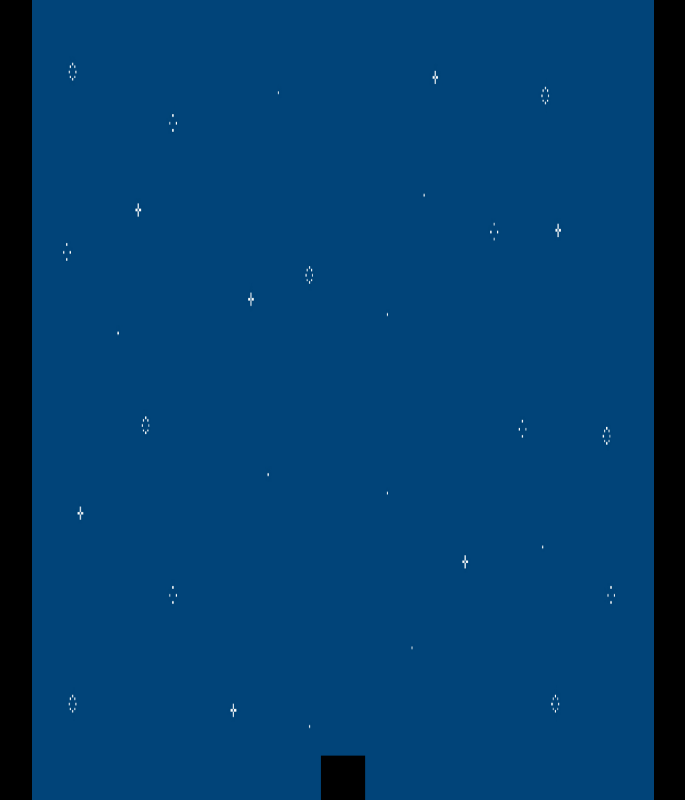
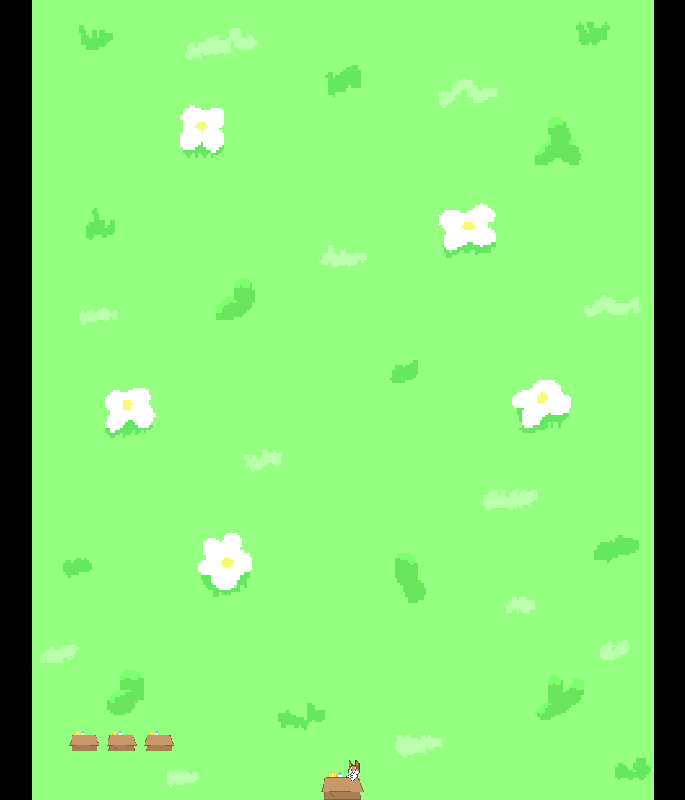
Before and after one commit to WilokyTech/agalag, a website with bundled scripts: page index.html in a window 1280 px wide. Both pictures are taken after a click on the element "New Game". Shown: the whole page, without its empty margins (297-982 px from the left). Built offline with nearby package versions, Linux system fonts and the light colour scheme.

Commit message:
implemented basic ship and projectile visuals, updated particle effect center on player destruction, implemnted bg image that will be changed

```diff
--- a/assets.js
+++ b/assets.js
@@ -51,7 +51,14 @@ export class Assets {
             heartRed: new ImageAsset(null, "./images/particles/heartRed.png"),
             sparkleLightYellow: new ImageAsset(null, "./images/particles/sparkleLightYellow.png"),
             sparkleYellow: new ImageAsset(null, "./images/particles/sparkleYellow.png"),
-            bgImg: new ImageAsset(null, "./images/bg.jpg")
+            playerShip1: new ImageAsset(null, "./images/cats/ship/1.png"),
+            playerShip2: new ImageAsset(null, "./images/cats/ship/2.png"),
+            emptyShip: new ImageAsset(null, "./images/cats/ship/emptyShip.png"),
+            milk: new ImageAsset(null, "./images/projectiles/milk.png"),
+            fish: new ImageAsset(null, "./images/projectiles/fish.png"),
+            yarn: new ImageAsset(null, "./images/projectiles/yarn.png"),
+            bgImg1: new ImageAsset(null, "./images/bg1.png"),
+            bgImg2: new ImageAsset(null, "./images/bg2.png")
         }
         this.loadAssets();
     }
@@ -61,8 +68,6 @@ export class Assets {
             await value.loadImage();
         }
 
-        //TODO: replace with animated background.
-        this.bgImg = this.images.bgImg.getImage();
         this.assetsFinishedLoading = true;
     }
 }
--- a/entities/projectile.js
+++ b/entities/projectile.js
@@ -1,3 +1,4 @@
+import { Assets } from "../assets.js";
 import { Velocity } from "../components/velocity.js";
 import { Entity } from "../entity.js";
 import { GameManager } from "../gameManager.js";
@@ -17,6 +18,9 @@ export class Projectile extends Entity {
     this.isFriendly = isFriendly;
 
     this.gameManager = GameManager.getInstance();
+
+    this.textureNum = Math.floor(Math.random() * 3);
+    this.currentRotation = 0;
   }
 
   /** @type {Entity['update']} */
@@ -33,4 +37,26 @@ export class Projectile extends Entity {
       this.gameManager.entities.remove(this);
     }
   }
+
+  /** @type {Entity['render']} */
+  render(ctx, elapsedTime) {
+    if(Assets.assetsFinishedLoading){
+        if(!this.image){
+          if(this.textureNum == 0){
+            this.image = Assets.images.milk.getImage();
+          }
+          else if(this.textureNum == 1){
+            this.image = Assets.images.fish.getImage();
+          }
+          else{
+            this.image = Assets.images.yarn.getImage();
+          }
+        }
+        ctx.drawImage(this.image, this.transform.position.x, this.transform.position.y, 16, 16);
+    }
+    else{
+        ctx.fillStyle = "magenta";
+        ctx.fillRect(this.transform.position.x, this.transform.position.y, 16, 16);
+    }
+  }
 }
--- a/entities/ship.js
+++ b/entities/ship.js
@@ -1,3 +1,4 @@
+import { Assets } from "../assets.js";
 import { Entity } from "../entity.js";
 import { GameManager } from "../gameManager.js";
 import { InputManager } from "../InputManager.js";
@@ -46,8 +47,14 @@ export class Ship extends Entity {
 
     /** @type {Entity['render']} */
     render(ctx, elapsedTime) {
-        ctx.fillStyle = "black";
-        ctx.fillRect(this.transform.position.x, this.transform.position.y, this.width, this.height);
+        if(Assets.assetsFinishedLoading){
+            let image = InputManager.getInstance().isControlDown("fire") ? Assets.images.playerShip2.getImage() : Assets.images.playerShip1.getImage();
+            ctx.drawImage(image, this.transform.position.x, this.transform.position.y, this.width, this.height);
+        }
+        else{
+            ctx.fillStyle = "black";
+            ctx.fillRect(this.transform.position.x, this.transform.position.y, this.width, this.height);
+        }
     }
 
     /** @type {Entity['dispose']} */
--- a/gameManager.js
+++ b/gameManager.js
@@ -59,7 +59,7 @@ export class GameManager extends EventEmitter {
         const shipWidth = 64
         const shipHeight = 64
         const ship = new Ship(shipWidth, shipHeight, new Vector2((GameManager.canvas.width/2) - (shipWidth/2), GameManager.canvas.height - 64));
-        // ParticleSystem.playerDeath(ship);
+        ParticleSystem.playerDeath(ship);
         ship.on('destroyed', this.lostLife.bind(this));
         return ship;
     }
--- a/particleSystem.js
+++ b/particleSystem.js
@@ -3,6 +3,7 @@ import { Renderer } from "./renderer.js";
 import { Assets } from "./assets.js";
 import { Entity } from "./entity.js";
 import { Vector2 } from "./vector.js";
+import { Ship } from "./entities/ship.js";
 
 export class SquareParticle{
     constructor(position, lifetime, velocity, direction, acceleration, size, rotation, spin, color){
@@ -115,7 +116,14 @@ export class ParticleSystem{
      * @param {Entity} playerEntity
      */
     static playerDeath(playerEntity){
-        this.#defaultExplosion(playerEntity);
+        this.#setScaleMultiplier();
+
+        for(let i = 0; i < 60; i++){
+            let startX = playerEntity.transform.position.x + playerEntity.width / 2;
+            let startY = playerEntity.transform.position.y + playerEntity.height / 2;
+            let startPos = new Vector2(startX, startY);
+            this.#addTexturedParticle(this.#generateTexturedParticle(startPos, this.#getRandomExplosionTexture()));
+        }
     }
 
     /**
--- a/renderer.js
+++ b/renderer.js
@@ -23,7 +23,9 @@ export class Renderer {
         this.canvas = GameManager.canvas;
         /** @type {CanvasRenderingContext2D} */
         this.ctx = this.canvas.getContext("2d");
+        this.ctx.imageSmoothingEnabled = false;
         this.gameManager = GameManager.getInstance();
+        this.bgTimer = 0;
     }
 
     /** @returns {Renderer} */
@@ -36,10 +38,8 @@ export class Renderer {
     }
 
     drawGame(timeElapsed){
-        if(Assets.bgImg && !UIManager.getInstance().inAMenu){
+        if(Assets.assetsFinishedLoading && !UIManager.getInstance().inAMenu){
             this.clear();
-
-            this.ctx.drawImage(Assets.bgImg, 0, 0, this.canvas.width, this.canvas.height);
 
             this.updateTimeRenderChanges(timeElapsed);
             this.drawLives();
@@ -55,11 +55,29 @@ export class Renderer {
     }
 
     drawLives(){
+        if(Assets.assetsFinishedLoading){
+            let startY = this.canvas.height * 0.9;
+            let margin = this.canvas.width * 0.01;
+            let liveWidth = this.canvas.width * 0.05;
+            for(let i = 1; i <= GameManager.getInstance().livesLeft; i++){
+                this.ctx.drawImage(Assets.images.emptyShip.getImage(), (liveWidth * i) + (margin * i), startY, liveWidth, liveWidth);
+            }
 
+        }
     }
 
     updateTimeRenderChanges(timeElapsed){
+        let bgImg;
+        if(this.bgTimer < 500){
+            bgImg = Assets.images.bgImg1.getImage();
+        }
+        else{
+            bgImg = Assets.images.bgImg2.getImage();
+        }
+        if(this.bgTimer >= 1000) this.bgTimer = 0;
 
+        this.bgTimer += timeElapsed;
+        this.ctx.drawImage(bgImg, 0, 0, this.canvas.width, this.canvas.height);
     }
 
 
--- a/styles.css
+++ b/styles.css
@@ -63,8 +63,8 @@ canvas{
 canvas{
     image-rendering: pixelated;
     /* Once we have final assets, we may want to just use pixellated if we are loosing detail */
-    image-rendering: crisp-edges;
-    image-rendering: -webkit-optimize-contrast; /* Only firefox and safari 7+ - others specify crisp-edges with this value */
+    /* image-rendering: crisp-edges; */
+    /* image-rendering: -webkit-optimize-contrast; */
 }
 
 .score{
```
Also changed, not shown: images/bg1.png (added), images/bg2.png (added), images/cats/ship/emptyShip.png (added).
